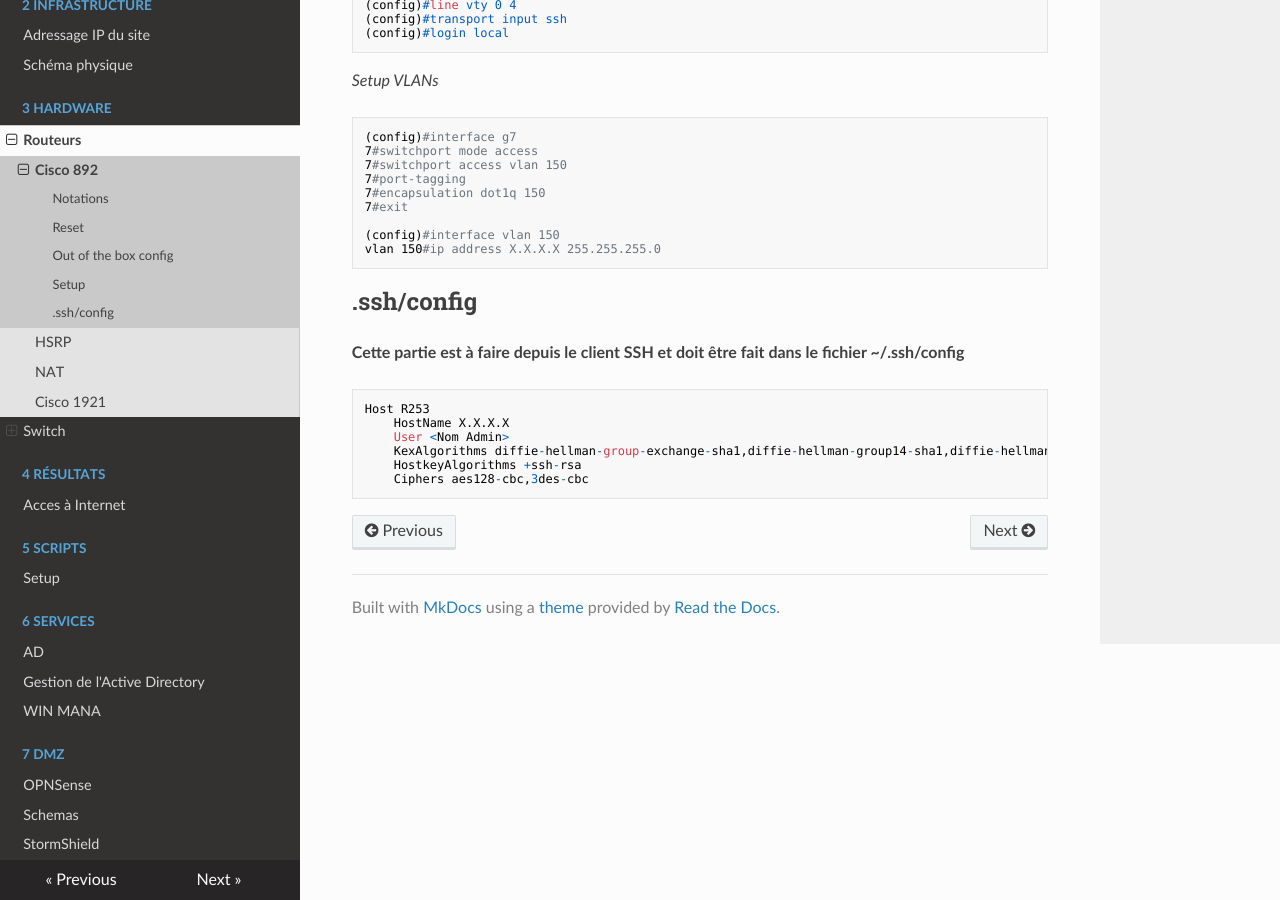
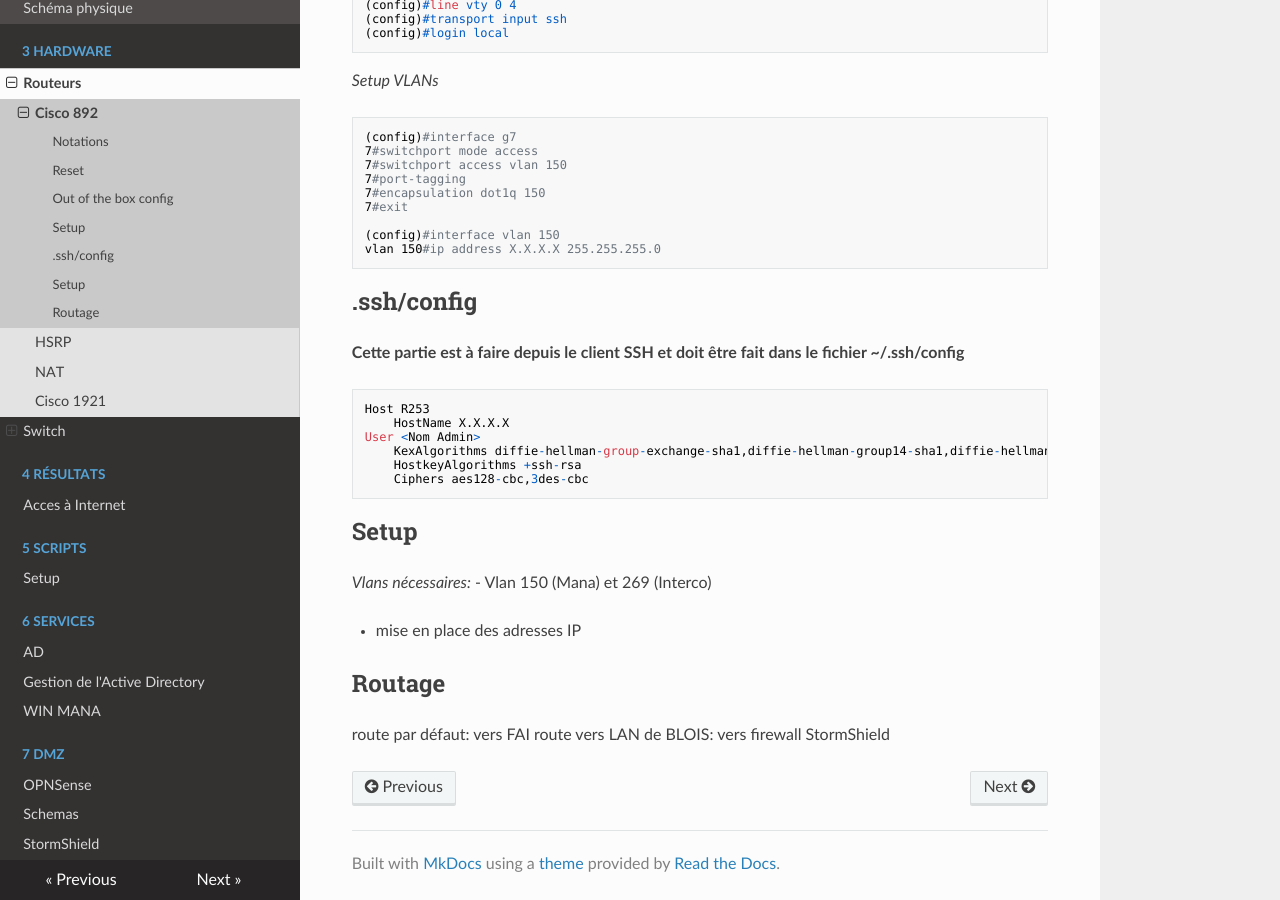
Before and after one commit to DSISportLudique/SportLudique2Doc, an MkDocs documentation site: the page built from docs/3 - Hardware/Routeurs/Cisco892.md, in a window 1280 px wide and 900 px high, scrolled down 929 px. Built offline with MkDocs 1.6.1, drawn with Linux system fonts in a browser that asks for light colours; nearby versions of some CDN libraries.

Commit message:
changes to routers config

````diff
--- a/docs/3 - Hardware/Routeurs/Cisco892.md
+++ b/docs/3 - Hardware/Routeurs/Cisco892.md
@@ -58,8 +58,20 @@ vlan 150#ip address X.X.X.X 255.255.255.0
 ```
 Host R253
     HostName X.X.X.X
-    User <Nom Admin>
+User <Nom Admin>
     KexAlgorithms diffie-hellman-group-exchange-sha1,diffie-hellman-group14-sha1,diffie-hellman-group1-sha1
     HostkeyAlgorithms +ssh-rsa
     Ciphers aes128-cbc,3des-cbc
 ```
+
+## Setup
+
+*Vlans nécessaires:*
+- Vlan 150 (Mana) et 269 (Interco)
+
+- mise en place des adresses IP
+
+## Routage
+
+route par défaut: vers FAI
+route vers LAN de BLOIS: vers firewall StormShield
````
Also changed, not shown: docs/3 - Hardware/.ConfigFiles/CiscoRouter1921Config.txt, docs/3 - Hardware/.ConfigFiles/CiscoRouter892Config.txt, docs/3 - Hardware/.ConfigFiles/SwitchHPConfig.txt, 1 other file.
